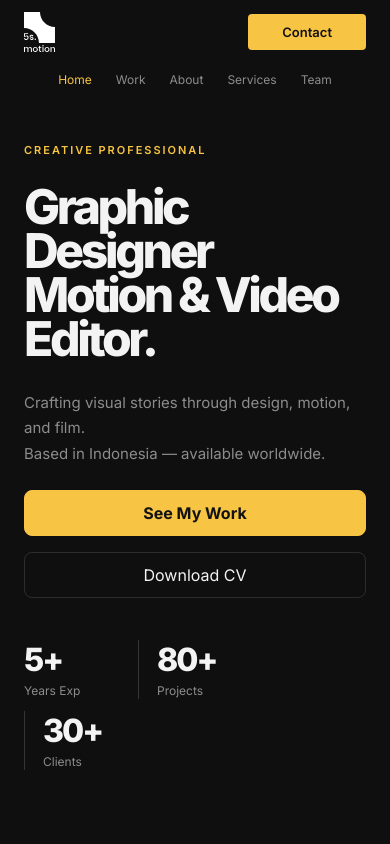
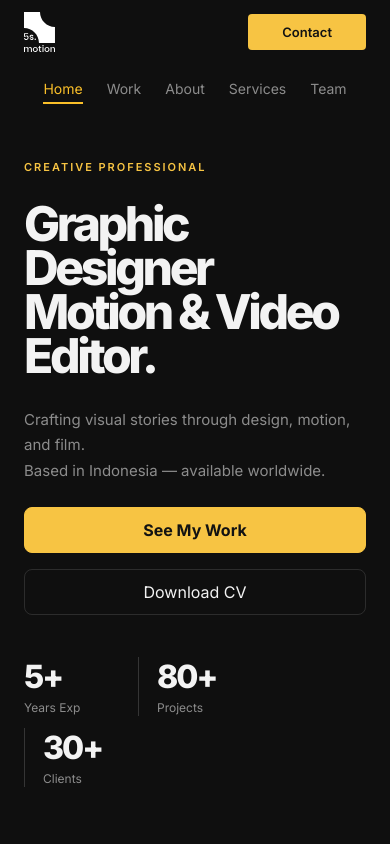
Before and after one commit to vlwzn/abdi-portfolio, a website: page index.html in a window 390 px wide. Shown: the top 844 px of the page. Drawn offline with Linux system fonts and the light colour scheme; no server answers.

Commit message:
update per css an lagi

```diff
--- a/assets/css/style.css
+++ b/assets/css/style.css
@@ -78,11 +78,23 @@ button {
 }
 
 .main-nav a {
+  position: relative;
+  padding: 8px 0 7px;
   transition: color 0.2s ease;
 }
 
 .main-nav [aria-current="page"] {
-  color: var(--accent);
+  color: #fabf29;
+}
+
+.main-nav [aria-current="page"]::after {
+  position: absolute;
+  right: 0;
+  bottom: 0;
+  left: 0;
+  height: 2px;
+  background: #fabf29;
+  content: "";
 }
 
 .main-nav a:hover,
@@ -640,7 +652,7 @@ button {
     justify-content: center;
     gap: 24px;
     padding: 6px 0;
-    font-size: 12px;
+    font-size: 14px;
   }
 
   .topbar .contact-btn {
@@ -650,6 +662,6 @@ button {
 
 @media (max-width: 360px) {
   .main-nav {
-    gap: 20px;
+    gap: 12px;
   }
 }
```
